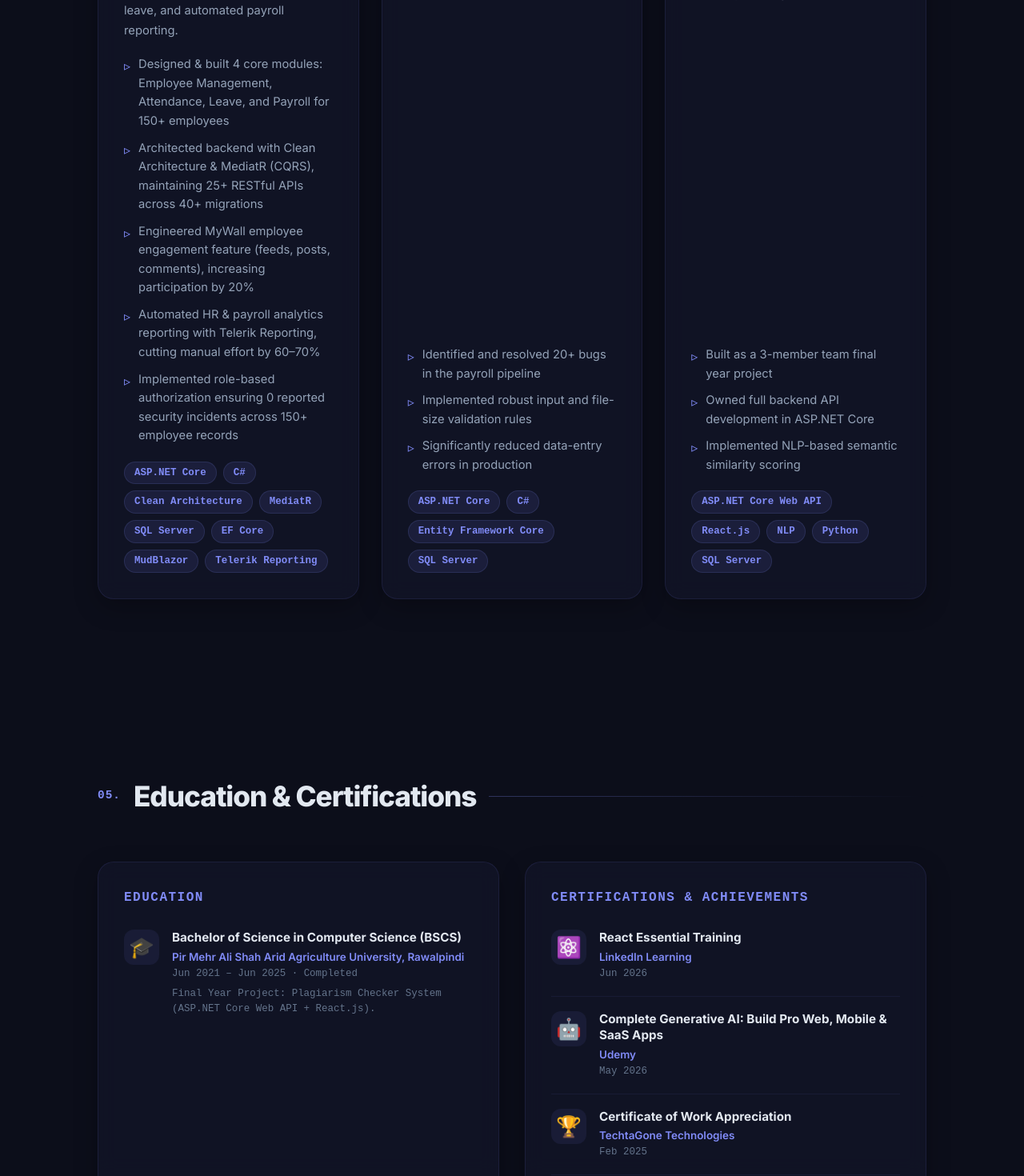
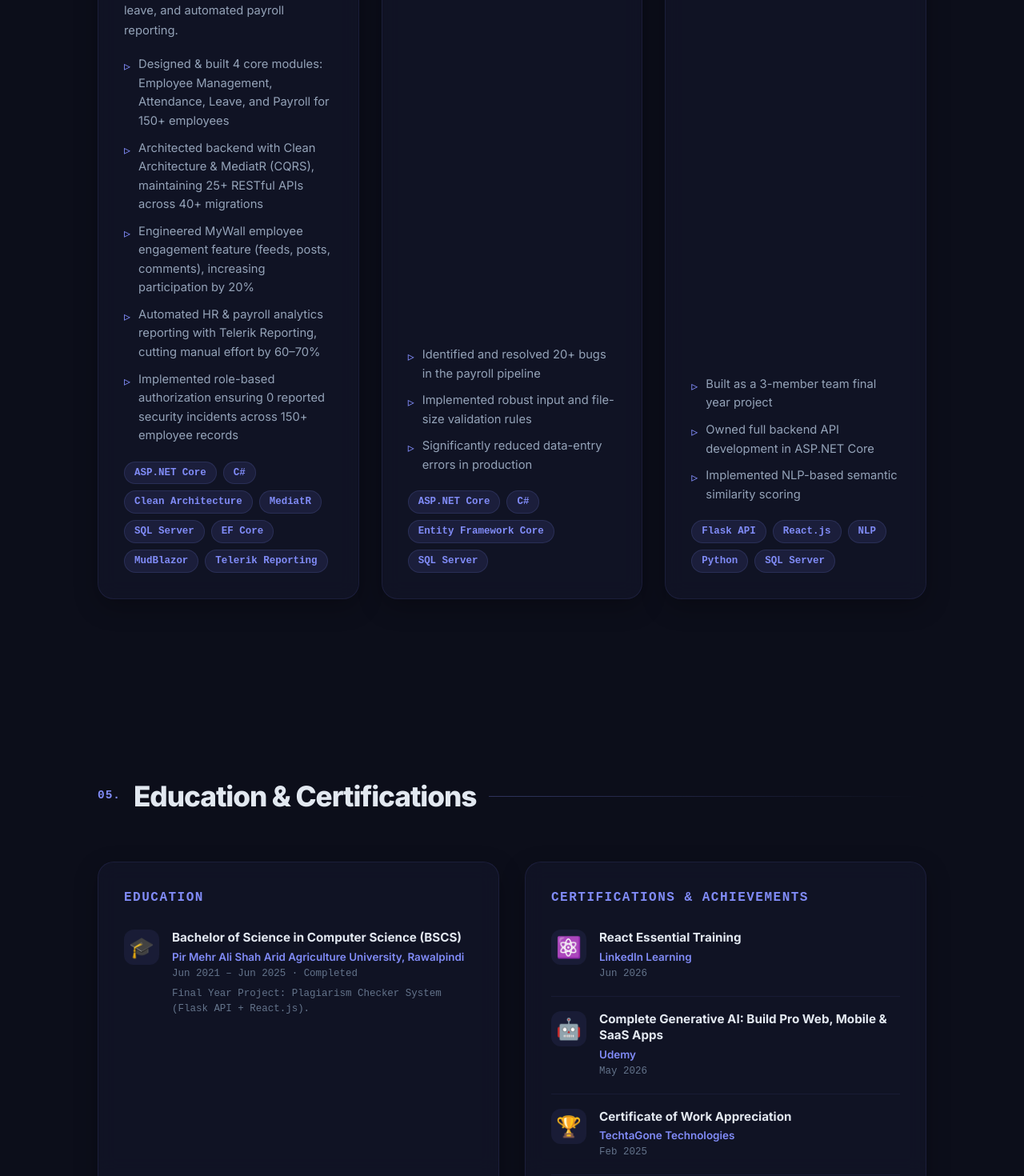
Before and after one commit to ihtishamzameer/Reactjs_Deployment_Demo, a React (Vite) app: page / in a window 1280 px wide. Shown: the part 4248-5718 px from the top of the page at 80% size. Built offline with nearby package versions, Linux system fonts and the light colour scheme; no server answers.

Commit message:
fixed fyp tech stack details

```diff
--- a/src/data/portfolioData.js
+++ b/src/data/portfolioData.js
@@ -179,8 +179,8 @@ export const projects = [
     title: 'Plagiarism Checker System',
     subtitle: 'AI-Powered NLP Document Similarity & Plagiarism Detection Engine',
     description:
-      'An AI-powered plagiarism detection web application architected by Ihtisham Zameer using ASP.NET Core Web API, React.js, and Sentence Transformers for semantic similarity scoring.',
-    tech: ['ASP.NET Core Web API', 'React.js', 'NLP', 'Python', 'SQL Server'],
+      'An AI-powered plagiarism detection web application architected by Ihtisham Zameer using Flask API, React.js, and Sentence Transformers for semantic similarity scoring.',
+    tech: ['Flask API', 'React.js', 'NLP', 'Python', 'SQL Server'],
     github: 'https://github.com/ihtishamzameer',
     live: null,
     status: 'Final Year Project',
@@ -194,7 +194,7 @@ export const projects = [
       problem: 'Academic institutions needed an automated tool capable of checking student submissions not only for exact text matches, but also for semantic rephrasing and structural similarity.',
       role: 'Backend Architect & Full Stack Developer',
       techStackDetails: [
-        { name: 'ASP.NET Core Web API', usage: 'Core microservices backend managing user roles, submission queues, and reports' },
+        { name: 'Flask API', usage: 'Core microservices backend managing user roles, submission queues, and reports' },
         { name: 'Python & Sentence Transformers', usage: 'Vector embedding generation and cosine similarity calculation' },
         { name: 'React.js Frontend', usage: 'Interactive UI with visual heatmap highlight of flagged text sections' },
         { name: 'SQL Server', usage: 'Indexing document embeddings and metadata storage' },
@@ -383,7 +383,7 @@ export const education = [
     institution: 'Pir Mehr Ali Shah Arid Agriculture University, Rawalpindi',
     period: 'Jun 2021 – Jun 2025',
     description:
-      'Final Year Project: Plagiarism Checker System (ASP.NET Core Web API + React.js).',
+      'Final Year Project: Plagiarism Checker System (Flask API + React.js).',
     grade: 'Completed',
   },
 ]
```
Also changed, not shown: 1 other file (tests, documents, lock files or other folders).
